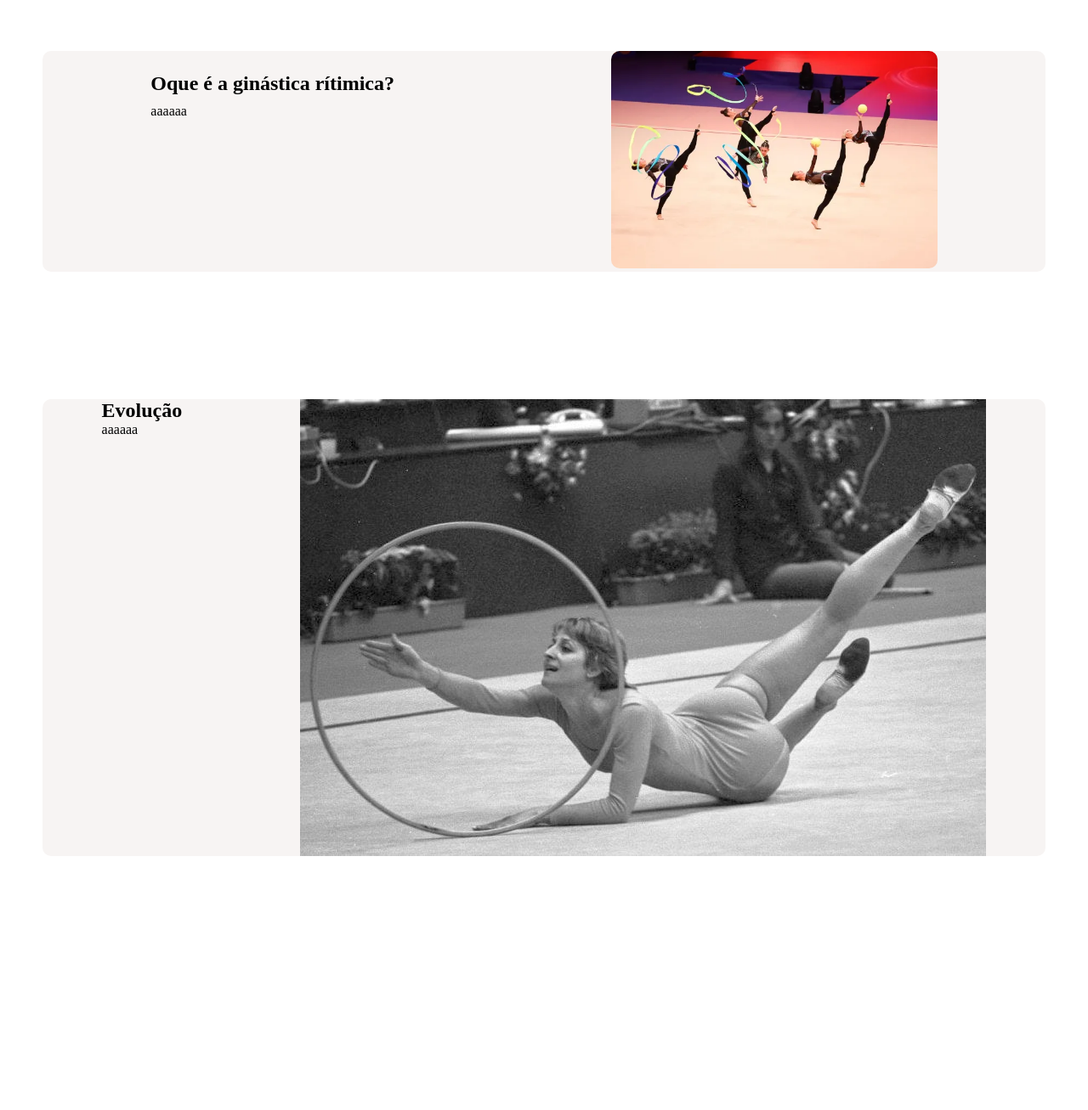
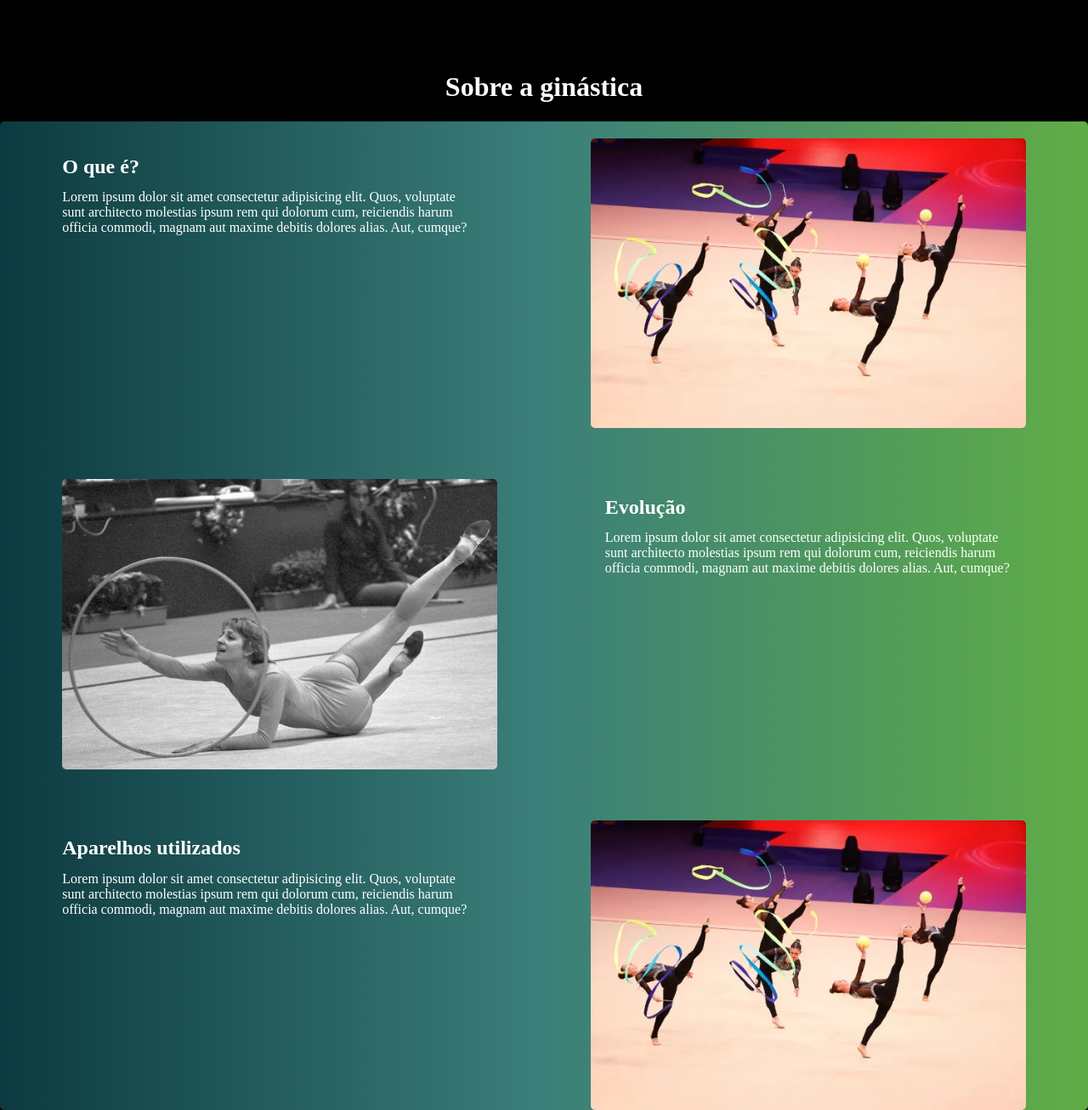
Before and after one commit to n1colly-olsak/Projeto_Individual_SpTech, a plain HTML site: page SITE/SITE/index.html in a window 1280 px wide. Shown: the part 800-2107 px from the top of the page at 85% size. Before the commit the page ends 1808 px from the top, so only its background shows below. Drawn offline with Linux system fonts and the light colour scheme; a web font is replaced by a local one.

Commit message:
Adicionando conteúdo sobre o esporte

```diff
--- a/SITE/SITE/index.html
+++ b/SITE/SITE/index.html
@@ -25,31 +25,49 @@
             <div class="fundo">
                 <div class="texto_banner">
                     <h2>Ginástica Rítmica</h2>
-                    <p>Explore o mundo da ginástica ritmica, descobrindo como ela surgiu, evoluiu chegou ao o que é hoje.</p>
+                    <p>Explore o mundo da ginástica rítmica, descobrindo como ela surgiu, evoluiu chegou ao o que é hoje.</p>
                 </div>
             </div>
         </section>
         <!--Fim banner-->
 
         <!--Sobre a ginástica-->
-        <section class="oqueE">
-            <div class="textoOqueE">
-                <h2>Oque é a ginástica rítimica?</h2>
-                <p>aaaaaa</p>
+        <div class="tituloSobre">
+            <h1>Sobre a ginástica</h1>
+        </div>
+        <section class="sobreAGinastica">
+            <div class="conteudoSobre">
+                <div class="textoSobre">
+                    <h2>O que é?</h2>
+                    <p>Lorem ipsum dolor sit amet consectetur adipisicing elit. Quos, voluptate sunt architecto molestias ipsum rem qui dolorum cum, reiciendis harum officia commodi, magnam aut maxime debitis dolores alias. Aut, cumque?</p>
+                </div>
+                <div class="imagem">
+                    <img src="../IMAGENS/oqueEGinasticaRitmica.jpeg">
+                </div>
             </div>
 
-            <div class="imagem">
-                <img src="../IMAGENS/oqueEGinasticaRitmica.jpeg">
+            <div class="conteudoEvolucao">
+                <div class="imagem">
+                    <img src="../IMAGENS/imagem-evolucao.jpg">
+                </div>
+                <div class="textoEvolucao">
+                    <h2>Evolução</h2>
+                    <p>Lorem ipsum dolor sit amet consectetur adipisicing elit. Quos, voluptate sunt architecto molestias ipsum rem qui dolorum cum, reiciendis harum officia commodi, magnam aut maxime debitis dolores alias. Aut, cumque?</p>
+                </div>
+            </div>
+
+            <div class="conteudoAparelhos">
+                <div class="textoAparelhos">
+                    <h2>Aparelhos utilizados</h2>
+                    <p>Lorem ipsum dolor sit amet consectetur adipisicing elit. Quos, voluptate sunt architecto molestias ipsum rem qui dolorum cum, reiciendis harum officia commodi, magnam aut maxime debitis dolores alias. Aut, cumque?</p>
+                </div>
+                <div class="imagem">
+                    <img src="../IMAGENS/oqueEGinasticaRitmica.jpeg">
+                </div>
             </div>
         </section>
 
-        <section class="evolucao">
-            <div class="textoEvolucao">
-                <h2>Evolução</h2>
-                <p>aaaaaa</p>
-            </div>
-            <img src="../IMAGENS/imagem-evolucao.jpg">
-        </section>
+
     </main>
     <!--Fim sessão conteúdo-->
 </body>
--- a/SITE/SITE/style.css
+++ b/SITE/SITE/style.css
@@ -21,14 +21,17 @@
     font-weight: 400;
     font-style: normal;
 }
+
 /*fim fontes*/
 
 /*Configurando body*/
-*{
+body {
+    background-color: #000000;
     margin: 0px;
     padding: 0px;
     box-sizing: border-box;
 }
+
 /*fim body*/
 
 
@@ -53,7 +56,7 @@
     gap: 30px;
 }
 
-.navbar img{
+.navbar img {
     width: 50px;
 }
 
@@ -63,16 +66,20 @@ a {
     font-family: "IM Fell French Canon", serif;
     font-size: 18px;
 }
+
 /*fim navbar*/
 
 
 /*banner*/
-.banner{
+.banner {
     background-image: url(../IMAGENS/imagem-banner-2.jpeg   );
     background-size: cover;
     background-repeat: no-repeat;
     background-position: center;
-    height: 80vh; /*vh = view port altura*/ /*vw = view port largura*/
+    height: 80vh;
+    /*vh = view port altura*/
+    /*vw = view port largura*/
+    border-bottom: 3px solid white;
 }
 
 .fundo {
@@ -80,30 +87,188 @@ a {
     justify-content: center;
     align-items: flex-start;
     color: white;
-    font-size: 2rem; /*muda de acordo com o tamanho da página*/
+    font-size: 2rem;
+    /*muda de acordo com o tamanho da página*/
     height: 100%;
-    width: 97vw;
-    background-color: rgba(0, 0, 0, 0.6);
-    z-index: 2; /*maior o numero, mais pra frente fica*/
+    width: 99vw;
+    background-color: rgba(0, 0, 0, 0.7);
+    z-index: 2;
+    /*maior o numero, mais pra frente fica*/
 }
 
-.fundo h2{
+.fundo h2 {
     margin-top: 75px;
     margin-bottom: 150px;
 }
+
 /*fim banner*/
 
+/* Direção do gradiente, Vermelho com 80% de opacidade */
 
 /*conteudo paginas inicial*/
+
+.tituloSobre {
+    display: flex;
+    justify-content: center;
+    margin-top: 150px;
+    color: white;
+}
+
+.sobreAGinastica {
+    display: flex;
+    flex-direction: column;
+    justify-content: space-around;
+    /*margin-top: 0px;*/
+    /*margin-left: 50px;
+    margin-right: 50px;*/
+    border-radius: 5px;
+    background: linear-gradient(to right, rgba(49, 231, 255, 0.25), rgba(118, 252, 243, 0.5), rgba(135, 244, 99, 0.708));
+    color: white;
+}
+
+/*oque é*/
+.conteudoSobre {
+    display: flex;
+    justify-content: space-around;
+    margin-top: 20px;
+}
+
+.textoSobre {
+    display: flex;
+    flex-direction: row;
+    margin-left: 20px;
+    width: 515px;
+}
+
+.textoSobre h2 {
+    display: flex;
+    width: 400px;
+    height: 21px;
+}
+
+.textoSobre p {
+    display: flex;
+    margin-top: 60px;
+    height: 85px;
+    margin-right: 50px;
+    position: absolute; /*passa por cima de outras div*/
+    width: 480px;
+}
+
+.conteudoSobre .imagem {
+    display: flex;
+    margin-right: 20px;
+}
+
+.conteudoSobre img {
+    display: flex;
+    width: 40vw;
+    border-radius: 5px;
+}
+/*fim oque é */
+
+
+/*evolucao*/
+.conteudoEvolucao {
+    display: flex;
+    justify-content: space-around;
+    margin-top: 60px;
+}
+
+.conteudoEvolucao .imagem {
+    display: flex;
+    margin-left: 20px;
+}
+
+.conteudoEvolucao img {
+    display: flex;
+    width: 40vw;
+    border-radius: 5px;
+}
+
+.textoEvolucao {
+    display: flex;
+    flex-direction: row;
+    margin-left: 20px;
+    width: 515px;
+}
+
+.textoEvolucao h2 {
+    display: flex;
+    width: 400px;
+    height: 21px;
+}
+
+.textoEvolucao p{
+    display: flex;
+    margin-top: 60px;
+    height: 85px;
+    margin-right: 50px;
+    position: absolute; /*passa por cima de outras div*/
+    width: 480px;
+}
+/*fim evolucao*/
+
+/*aparelhos*/
+.conteudoAparelhos {
+    display: flex;
+    justify-content: space-around;
+    margin-top: 60px;
+}
+
+.textoAparelhos {
+    display: flex;
+    flex-direction: row;
+    margin-left: 20px;
+    width: 515px;
+}
+
+.textoAparelhos h2 {
+    display: flex;
+    width: 400px;
+    height: 21px;
+}
+
+.textoAparelhos p {
+    display: flex;
+    margin-top: 60px;
+    height: 85px;
+    margin-right: 50px;
+    position: absolute; /*passa por cima de outras div*/
+    width: 480px;
+}
+
+.conteudoAparelhos .imagem {
+    display: flex;
+    margin-right: 20px;
+}
+
+.conteudoAparelhos img {
+    display: flex;
+    width: 40vw;
+    border-radius: 5px;
+}
+/*fim aparelhos*/
+
+/*.tituloOqueE{
+    display: flex;
+    justify-content: center;
+    align-items: center;
+    color: white;
+    margin-top: 100px;
+}
+
 .oqueE {
     display: flex;
     justify-content: space-around;
-    margin-top: 150px;
-    background-color: #f7f4f3;
-    margin-left: 50px;
-    margin-right: 50px;
-    border-radius: 10px;
+    background: linear-gradient(to bottom, rgba(49, 140, 28, 0.4), rgba(84, 84, 212, 0.4));
+    color: white;
+    margin-left: 150px;
+    margin-right: 150px;
+    border-radius: 8px;
 }
+
+
 
 .textoOqueE {
     display: flex;
@@ -111,9 +276,11 @@ a {
     margin-top: 25px;
 }
 
-.textoOqueE h2{
+
+.textoOqueE p{
+    display: flex;
+    flex-direction: column;
     margin-bottom: 10px;
-
 }
 
 .oqueE img{
@@ -121,22 +288,36 @@ a {
     border-radius: 10px;
 }
 
+
+.tituloEvolucao{
+    display: flex;
+    justify-content: center;
+    align-items: center;
+    color: white;
+    margin-top: 150px;
+}
+
 .evolucao{
     display: flex;
     justify-content: space-around;
-    margin-top: 150px;
-    background-color: #f7f4f3;
-    margin-left: 50px;
-    margin-right: 50px;
+    background: linear-gradient(to bottom, rgba(49, 140, 28, 0.4),  rgba(84, 84, 212, 0.4));
+    color: white;
+    margin-left: 150px;
+    margin-right: 150px;
+    border-radius: 8px;
+}
+
+
+
+.textoEvolucao{
+    display: flex;
+    flex-direction: column;
+    margin-top: 25px;
+}
+
+.evolucao img {
+    width: 30vw;
     border-radius: 10px;
 }
 
-.evolucao .textoEvolucao{
-
-}
-
-/*.evolucao img{
-    width: 30vw;
-    border-radius: 10px;
-}
 */
```
Lines whose indentation alone changed are shown as unchanged.
